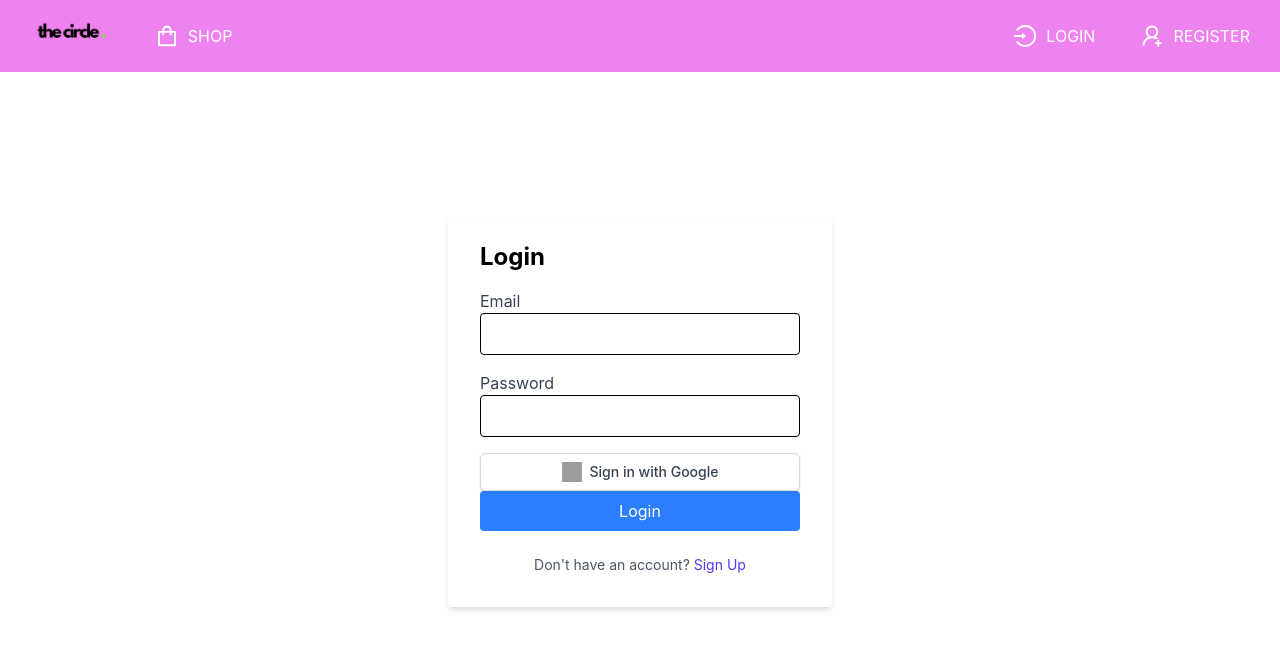
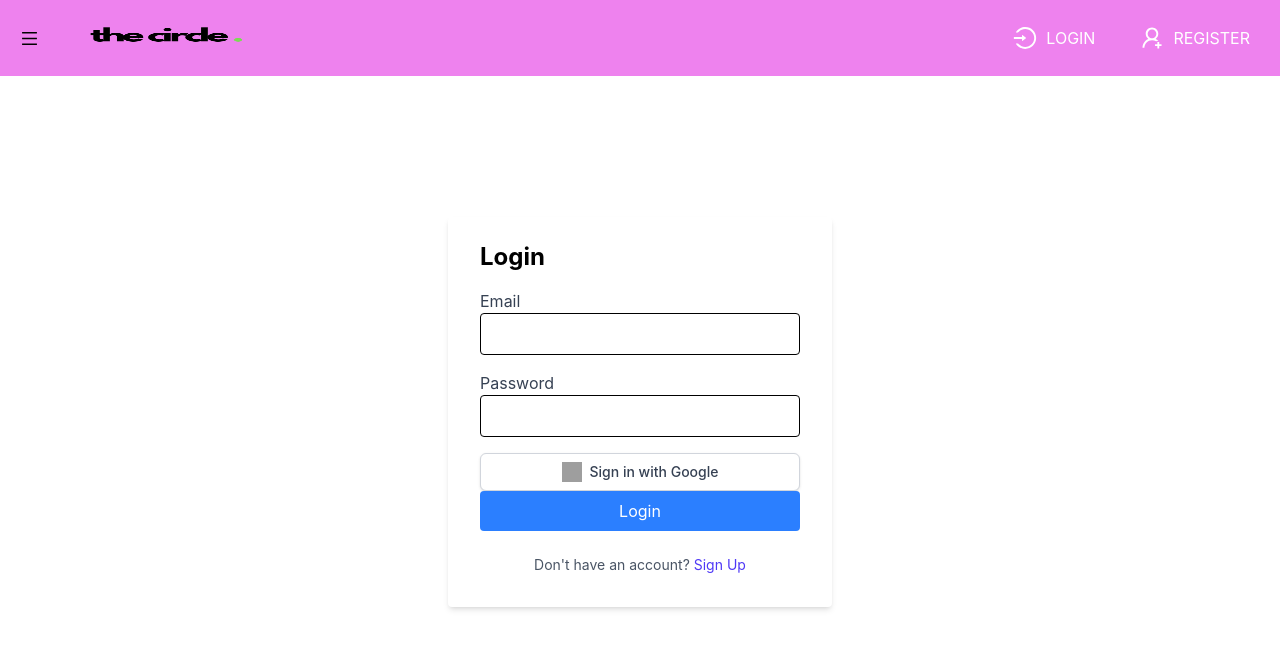
Before and after one commit to DianaFarhat/The-Circle, a React (Create React App) app in the folder frontend/: page /login in a window 1280 px wide. Shown: the top 648 px of the page. Built offline with nearby package versions, Linux system fonts and the light colour scheme; grey boxes are pictures that could not be loaded.

Commit message:
Edit navbar

```diff
--- a/frontend/src/pages/Auth/Navigation.jsx
+++ b/frontend/src/pages/Auth/Navigation.jsx
@@ -1,11 +1,14 @@
 import { useState ,useEffect} from "react";
 import {
   AiOutlineHome,
+  AiOutlineMenu,
   AiOutlineShopping,
   AiOutlineLogin,
   AiOutlineUserAdd,
   AiOutlineShoppingCart,
   AiOutlineFileText,
+  AiOutlineSearch,
+
 } from "react-icons/ai";
 import { useSelector } from "react-redux";
 import { useLogoutMutation } from "../../redux/api/userApiSlice";
@@ -21,8 +24,10 @@ const Navigation = () => {
   const loggedInUserId = storedUser?.data?.user._id;
   const { userInfo } = useSelector((state) => state.auth);
   const { cartItems } = useSelector((state) => state.cart);
-    const [isLoggedIn, setIsLoggedIn] = useState(!!loggedInUserId); // Local state for login status
+  const [isLoggedIn, setIsLoggedIn] = useState(!!loggedInUserId); // Local state for login status
   const [dropdownOpen, setDropdownOpen] = useState(false);
+  const [sidebarOpen, setSidebarOpen]= useState(false);
+  const [searchQuery, setSearchQuery]= useState(false);
 
   const toggleDropdown = () => {
     setDropdownOpen(!dropdownOpen);
@@ -68,13 +73,15 @@ setIsLoggedIn(false);
   return (
     <div className="top-nav-bar text-white flex justify-between items-center px-4 py-2 fixed w-full z-50">
       <div className="flex space-x-6">
+        {/*Hamburger toggle */}
+        <button onClick={() => setSidebarOpen(!sidebarOpen)} className="text-black focus:outline-none">
+          <AiOutlineMenu size={19} />
+        </button>
         <Link to="/" className="flex items-center hover:text-gray-400">
-        <img src="/c2-removebg-preview.png" alt="Logo" className="h-8 w-auto" />
+        <img src="/c2-removebg-preview.png" alt="Logo" className="pt-1 h-9 w-45" />
         </Link>
-        <Link to="/shop" className="flex items-center hover:text-gray-400">
-          <AiOutlineShopping size={26} />
-          <span className="ml-2">SHOP</span>
-        </Link>
+
+
 
         {loggedInUserId && (
           <Link to="/cart" className="relative flex items-center hover:text-gray-400">
```
